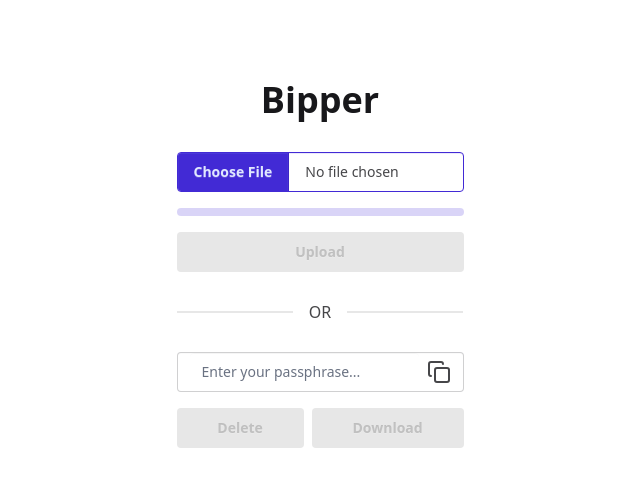
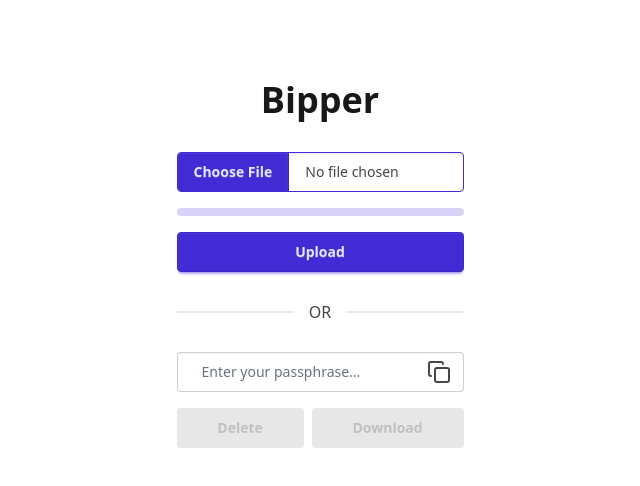
Before and after one commit to mkienitz/bipper, a SvelteKit app: page / in a window 1280 px wide. Shown: the top 486 px of the page, without its empty margins (320-960 px from the left). Built offline with nearby package versions, Linux system fonts and the light colour scheme.

Commit message:
fix: disable upload button when file list is empty

```diff
--- a/src/routes/+page.svelte
+++ b/src/routes/+page.svelte
@@ -159,7 +159,7 @@
 		></progress>
 		<button
 			class="btn btn-primary min-w-[140px]"
-			disabled={!files || (uploadProgress !== 0 && uploadProgress !== 100)}
+			disabled={files?.length === 0 || (uploadProgress !== 0 && uploadProgress !== 100)}
 			onclick={uploadFile}
 		>
 			Upload
```
